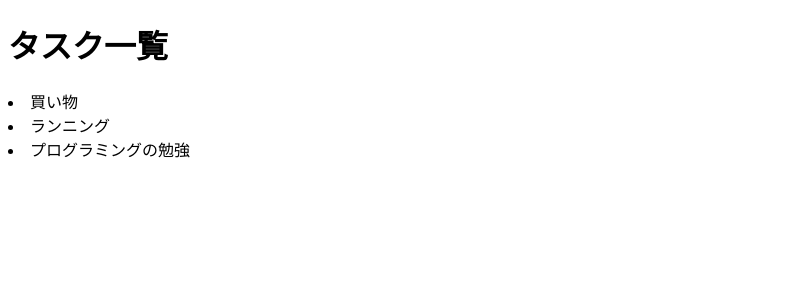
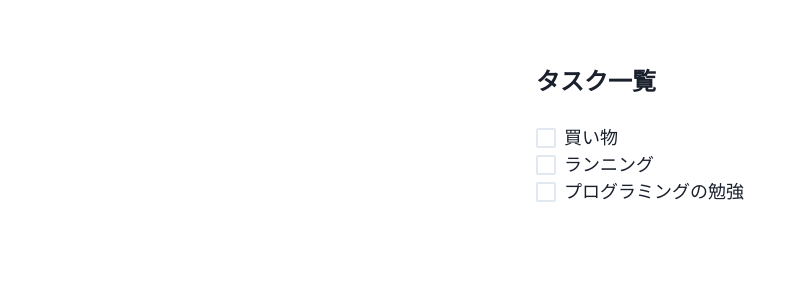
Before and after one commit to kijimaD/spa-sample, a React (Create React App) app in the folder react-app/: page / in a window 1280 px wide. Shown: the top 300 px of the page, without its empty margins (0-799 px from the left). Built offline with nearby package versions, Linux system fonts and the light colour scheme.

Commit message:
feat: use Chakra-ui

```diff
--- a/react-app/package.json
+++ b/react-app/package.json
@@ -3,9 +3,13 @@
   "version": "0.1.0",
   "private": true,
   "dependencies": {
+    "@chakra-ui/react": "^1.7.4",
+    "@emotion/react": "^11.7.1",
+    "@emotion/styled": "^11.6.0",
     "@testing-library/jest-dom": "^5.16.1",
     "@testing-library/react": "^12.1.2",
     "@testing-library/user-event": "^13.5.0",
+    "framer-motion": "^5.5.6",
     "react": "^17.0.2",
     "react-dom": "^17.0.2",
     "react-scripts": "5.0.0",
--- a/react-app/src/App.js
+++ b/react-app/src/App.js
@@ -1,13 +1,24 @@
 import Task from './component/Task';
+import { Center, Box, CheckboxGroup, Text } from '@chakra-ui/react';
 
 const App = () => {
   return (
-    <>
-      <h1>タスク一覧</h1>
-      <Task name="買い物" />
-      <Task name="ランニング" />
-      <Task name="プログラミングの勉強" />
-    </>
+    <Box mt="64px">
+      <Center>
+        <Box>
+          <Box mb="24px">
+            <Text fontSize="24px" fontWeight="bold">
+              タスク一覧
+            </Text>
+          </Box>
+          <CheckboxGroup>
+            <Task name="買い物" />
+            <Task name="ランニング" />
+            <Task name="プログラミングの勉強" />
+          </CheckboxGroup>
+        </Box>
+      </Center>
+    </Box>
   );
 }
 
--- a/react-app/src/component/Task.jsx
+++ b/react-app/src/component/Task.jsx
@@ -1,6 +1,12 @@
+import { Checkbox, Box, Text } from '@chakra-ui/react';
+
 const Task = (props) => {
   return (
-    <li>{props.name}</li>
+    <Box md="16px">
+      <Checkbox colorScheme="blue" size="lg">
+        <Text>{props.name}</Text>
+      </Checkbox>
+    </Box>
   )
 }
 
--- a/react-app/src/index.js
+++ b/react-app/src/index.js
@@ -2,10 +2,13 @@
 import ReactDOM from 'react-dom';
 import App from './App';
 import reportWebVitals from './reportWebVitals';
+import { ChakraProvider } from '@chakra-ui/react';
 
 ReactDOM.render(
   <React.StrictMode>
-    <App />
+    <ChakraProvider>
+      <App />
+    </ChakraProvider>
   </React.StrictMode>,
   document.getElementById('root')
 );
```
Also changed, not shown: 1 other file (tests, documents, lock files or other folders).
